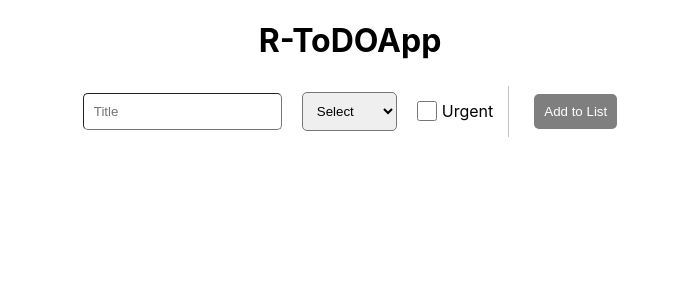
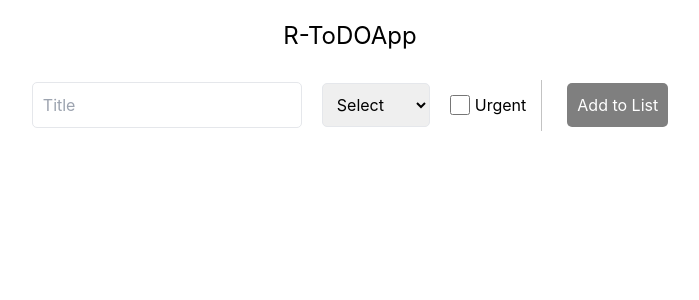
Before and after one commit to meeraqunaibi/to-do-list, a React (Create React App) app: page / in a window 1280 px wide. Shown: the top 300 px of the page, without its empty margins (290-989 px from the left). Built offline with nearby package versions, Linux system fonts and the light colour scheme.

Commit message:
install TaliwindCss

```diff
--- a/package.json
+++ b/package.json
@@ -34,5 +34,8 @@
       "last 1 firefox version",
       "last 1 safari version"
     ]
+  },
+  "devDependencies": {
+    "tailwindcss": "^3.2.1"
   }
 }
--- a/src/App.jsx
+++ b/src/App.js
@@ -11,7 +11,7 @@
   };
   return (
     <div className="App">
-      <h1>R-ToDOApp</h1>
+      <h1 className="text-2xl my-5">R-ToDOApp</h1>
       <Form onAddItems={HandelAdd} />
       <ListItems items={items} />
     </div>
--- /dev/null
+++ b/tailwind.config.js
@@ -0,0 +1,8 @@
+/** @type {import('tailwindcss').Config} */
+module.exports = {
+  content: ["./src/**/*.{html,js}"],
+  theme: {
+    extend: {},
+  },
+  plugins: [],
+};
```
Also changed, not shown: src/components/form/form.component.jsx (+0 -11 lines), src/index.css (+6 -3 lines), 1 other file (tests, documents, lock files or other folders).
